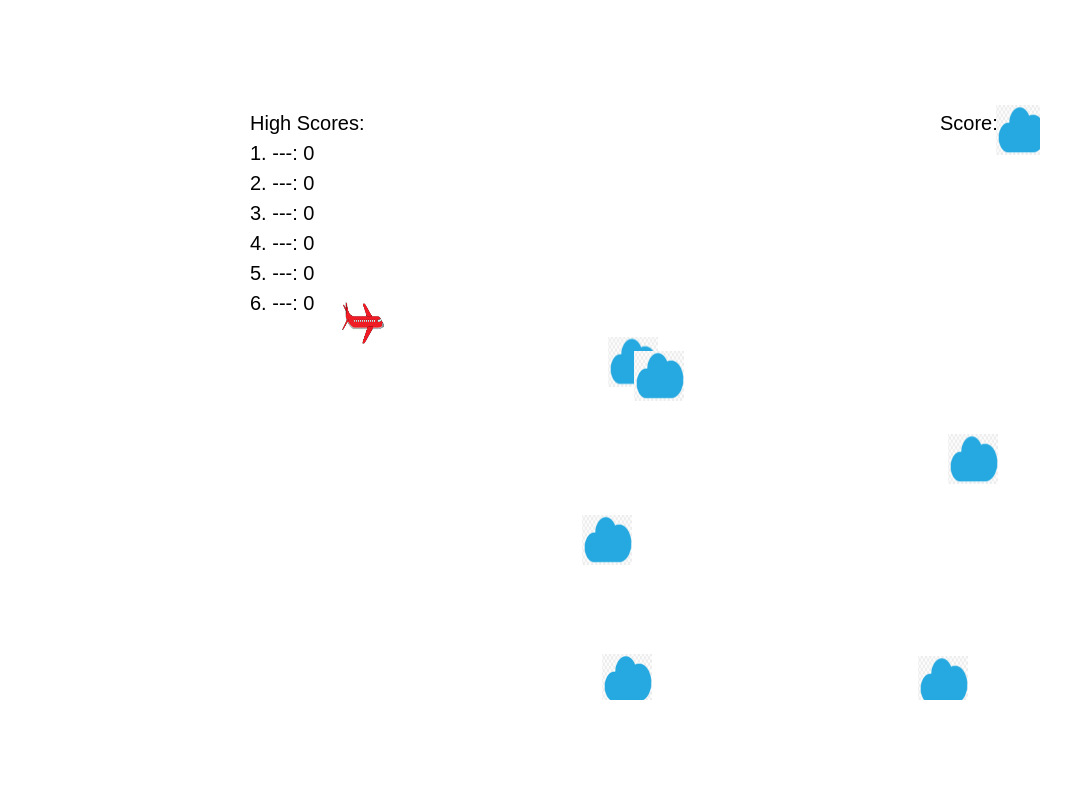
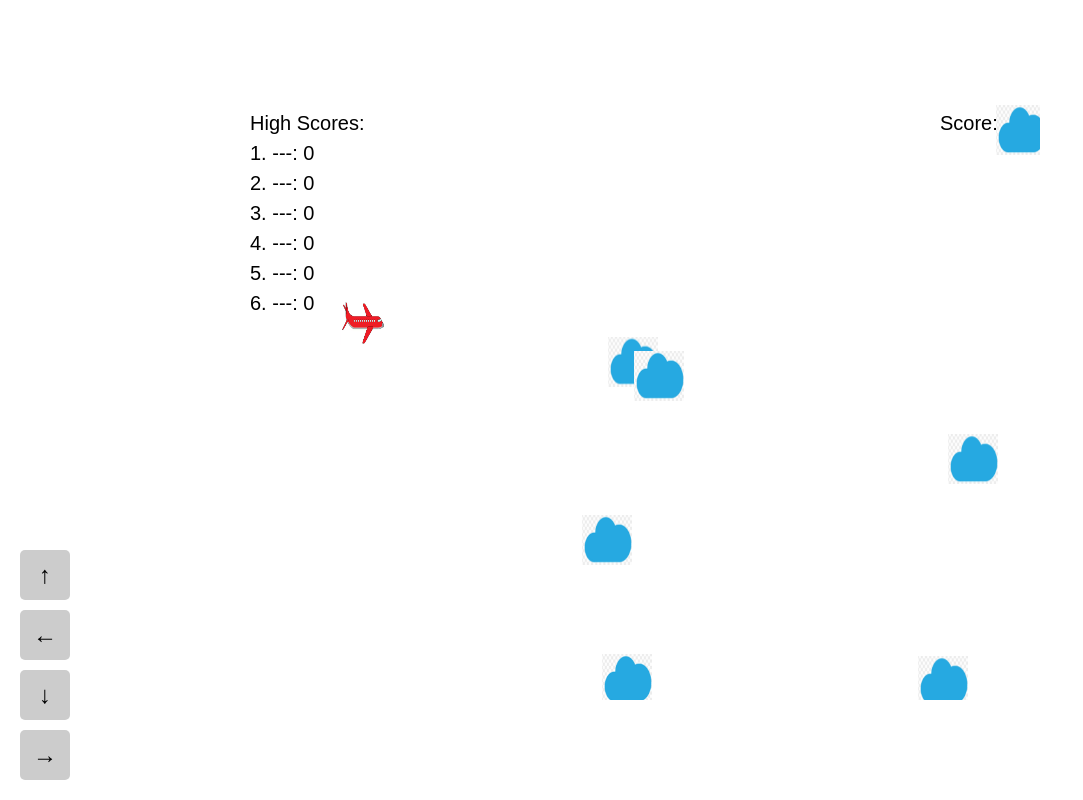
Before and after one commit to Gameforfunonline/airplane-game, a plain HTML site: page index.html in a window 1280 px wide. Shown: the whole page, without its empty margins (0-1083 px from the left). Drawn offline with Linux system fonts and the light colour scheme.

Commit message:
Add files via upload

```diff
--- a/index.html
+++ b/index.html
@@ -8,6 +8,12 @@
 </head>
 <body>
     <canvas id="gameCanvas" width="800" height="600"></canvas>
+    <div id="controls">
+        <button id="up">↑</button>
+        <button id="left">←</button>
+        <button id="down">↓</button>
+        <button id="right">→</button>
+    </div>
     <script src="script.js"></script>
 </body>
 </html>
--- a/script.js
+++ b/script.js
@@ -45,6 +45,12 @@ document.addEventListener('keydown', (event) => {
         }
     }
 });
+
+// Adicionar eventos de toque para os botões de controle
+document.getElementById('up').addEventListener('touchstart', () => airplaneY -= 15);
+document.getElementById('down').addEventListener('touchstart', () => airplaneY += 15);
+document.getElementById('left').addEventListener('touchstart', () => airplaneX -= 15);
+document.getElementById('right').addEventListener('touchstart', () => airplaneX += 15);
 
 function addCloud() {
     const cloud = {
--- a/style.css
+++ b/style.css
@@ -10,3 +10,26 @@ body {
 canvas {
     background-color: white; /* Alterar o fundo do canvas para branco */
 }
+
+#controls {
+    position: absolute;
+    bottom: 20px;
+    left: 20px;
+    display: flex;
+    flex-direction: column;
+    gap: 10px;
+}
+
+#controls button {
+    width: 50px;
+    height: 50px;
+    font-size: 24px;
+    background-color: #ccc;
+    border: none;
+    border-radius: 5px;
+    cursor: pointer;
+}
+
+#controls button:active {
+    background-color: #aaa;
+}
```
